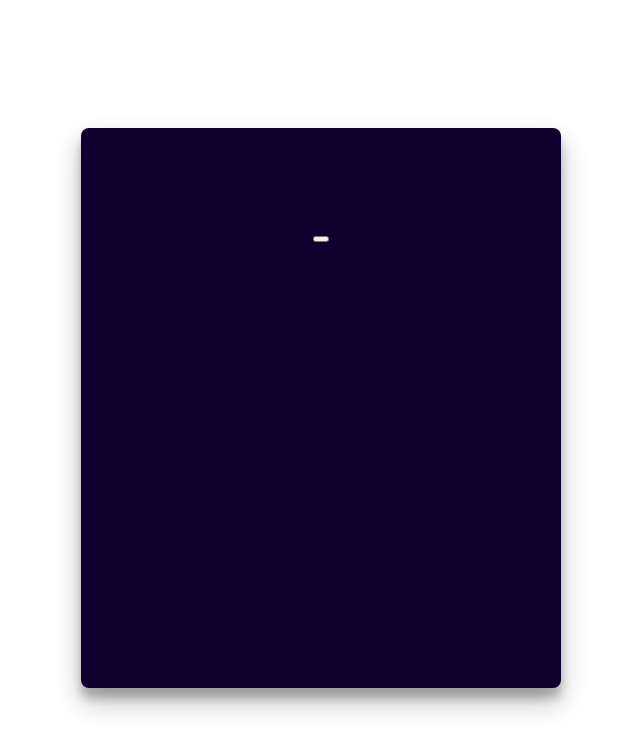
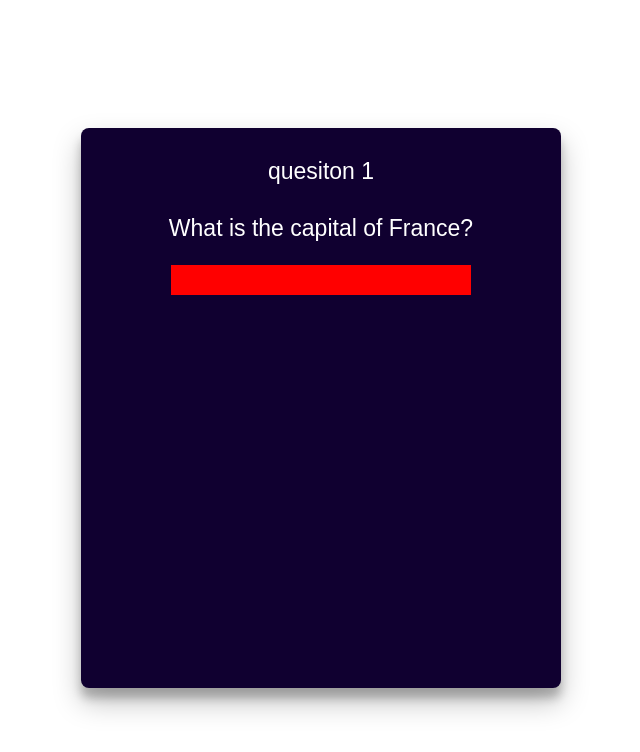
Before and after one commit to Mahsa-Arabzadeh/React-Mini-Project, a React (Vite) app in the folder Quiz-App/: page / in a window 1280 px wide. Shown: the top 752 px of the page, without its empty margins (319-959 px from the left). Built offline with nearby package versions, Linux system fonts and the light colour scheme.

Commit message:
Refactor(Question.jsx): add list rendering initialize 4 buttons

```diff
--- a/Quiz-App/src/components/Questions.css
+++ b/Quiz-App/src/components/Questions.css
@@ -27,4 +27,18 @@ body {
   text-align: center;
   padding: 30px;
   width: fit-content;
+  height: 20px;
+  color: white;
 }
+
+.question-box {
+  background-color: red;
+  width: 300px;
+  height: 30px;
+}
+
+.btn {
+  background-color: #fff;
+  width: 300px;
+  height: 30px;
+}
--- a/Quiz-App/src/components/Questions.jsx
+++ b/Quiz-App/src/components/Questions.jsx
@@ -2,6 +2,7 @@ import { useState } from "react"
 import "./Questions.css"
 
 export default function Questions() {
+
 
   const [question,setQuestion] = useState({
     question: [
@@ -47,22 +48,26 @@ export default function Questions() {
     },
     ]
   })
+
   const [currentQuestion,setCurrentQuestion] = useState({
     currentQuestion: 0 //index of current question.
   })
 
-
-  // methodes:
-  const showQuestionTitle = (e) => {
-    console.log(e);
-  }
+  // const showBtn = () => {
+  //   question.question[currentQuestion.currentQuestion].answer.map(answer => {
+  //     <button>{answer.answerText}</button>
+  //   })
+  // }
 
   return (
     <div>
-        <div className='container'>
-        <div className="question-title" onClick={(e) => showQuestionTitle(e)}></div>
+      <div className='container'>
+        {/* showing score */}
+        {/* <div className="score-section"></div> */}
+        <div className="question-count"><span>quesiton 1</span></div>
+        <div className="question-title">{question.question[currentQuestion.currentQuestion].questionText}</div>
         <div className="question-box">
-            <button className='question-point'></button>
+
         </div>
       </div>
     </div>
```
